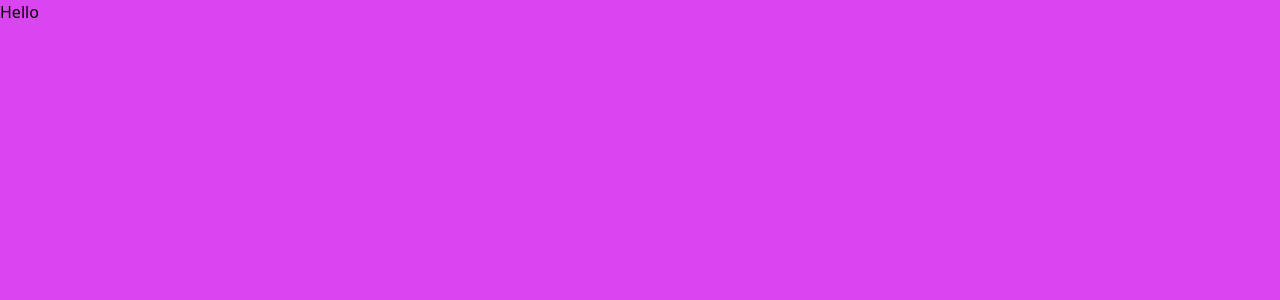
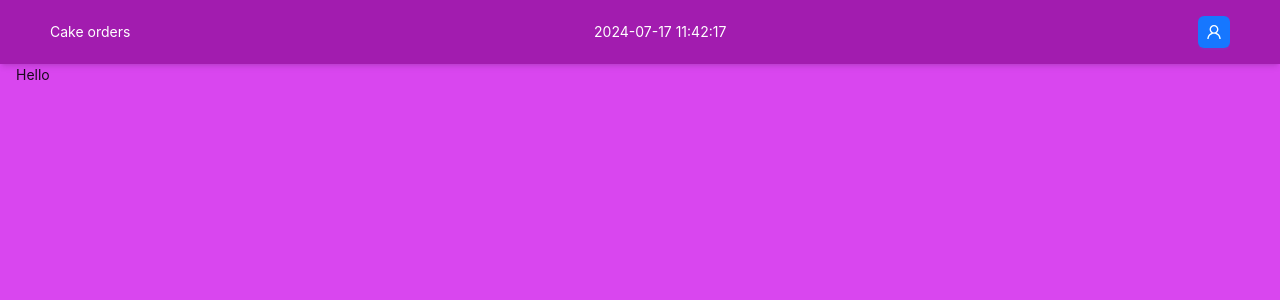
Before and after one commit to ArtemH92/cake_orders, a Vue app in the folder client/: page /orders/list in a window 1280 px wide. Shown: the top 300 px of the page. Built offline with nearby package versions, Linux system fonts and the light colour scheme; no server answers; sample sign-in values are in the browser's storage.

Commit message:
add header

```diff
--- a/client/package.json
+++ b/client/package.json
@@ -12,8 +12,10 @@
     "format": "prettier --write src/"
   },
   "dependencies": {
+    "@ant-design/icons-vue": "^7.0.1",
     "ant-design-vue": "^4.2.3",
     "axios": "^1.7.2",
+    "moment": "^2.30.1",
     "pinia": "^2.1.7",
     "vue": "^3.4.29",
     "vue-router": "^4.3.3"
--- /dev/null
+++ b/client/src/components/NavHeader.vue
@@ -0,0 +1,64 @@
+<script setup lang="ts">
+import { ref, onMounted, onUnmounted, h } from 'vue';
+import moment from 'moment';
+import { useAuthStore } from '@/stores/auth';
+import { useRouter } from 'vue-router';
+import { UserOutlined, EditOutlined, UserAddOutlined, LogoutOutlined } from '@ant-design/icons-vue';
+
+
+const router = useRouter()
+const { logout, user, getUser } = useAuthStore()
+
+getUser()
+
+const hendleLogout = () => {
+  logout()
+  router.push('/login')
+}
+
+const currentTime = ref(moment().format('YYYY-MM-DD HH:mm:ss'));
+let timer: number;
+
+onMounted(() => {
+  timer = setInterval(() => {
+    currentTime.value = moment().format('YYYY-MM-DD HH:mm:ss');
+  }, 1000);
+});
+
+onUnmounted(() => {
+  clearInterval(timer);
+});
+
+</script>
+
+<template>
+  <a-layout-header class="fixed w-full z-10 shadow-md px-4 flex justify-between items-center !bg-fuchsia-700">
+    <a-typography-text class="text-white">Cake orders</a-typography-text>
+    <a-typography-text class="text-white">{{ currentTime }}</a-typography-text>
+    <div class="flex items-center justify-center">
+      <div class="pr-2 text-white">{{ user?.username }}</div>
+      <a-dropdown :arrow="{ pointAtCenter: true }" type="primary">
+        <a-button type="primary" :icon="h(UserOutlined)" class="flex items-center justify-center" />
+        <template #overlay>
+          <a-menu>
+            <a-menu-item v-if="user?.administrator">
+              <span class="flex justify-start items-center">
+                <UserAddOutlined class="pr-2" /> Добавить нового пользователя
+              </span>
+            </a-menu-item>
+            <a-menu-item>
+              <span class="flex justify-start items-center">
+                <EditOutlined class="pr-2" /> Редактировать пользователя
+              </span>
+            </a-menu-item>
+            <a-menu-item @click="hendleLogout()">
+              <span class="flex justify-start items-center">
+                <LogoutOutlined class="pr-2" /> Выйти
+              </span>
+            </a-menu-item>
+          </a-menu>
+        </template>
+      </a-dropdown>
+    </div>
+  </a-layout-header>
+</template>
--- a/client/src/layouts/AuthLayout.vue
+++ b/client/src/layouts/AuthLayout.vue
@@ -1,9 +1,13 @@
-<template>
-  <div class="min-h-screen bg-fuchsia-500">
-    <router-view />
-  </div>
-</template>
-
-<script setup>
+<script setup lang="ts">
+import NavHeader from "../components/NavHeader.vue"
 
 </script>
+
+<template>
+  <a-layout class="min-h-screen bg-fuchsia-500">
+    <NavHeader />
+    <a-layout-content class="pt-16 p-4">
+      <router-view />
+    </a-layout-content>
+  </a-layout>
+</template>
```
Also changed, not shown: 1 other file (tests, documents, lock files or other folders).
